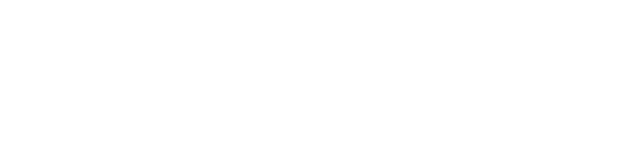
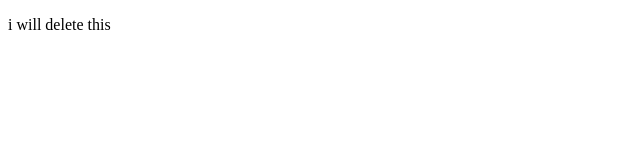
Before and after one commit to Chichmak/Attestation, a plain HTML site: page index.html in a window 1280 px wide. Shown: the whole page, without its empty margins (0-640 px from the left). Drawn offline with Linux system fonts and the light colour scheme.

Commit message:
add text

```diff
--- a/index.html
+++ b/index.html
@@ -7,6 +7,6 @@
         <title>first page</title>
     </head>
     <body>
-
+        <p>i will delete this</p>
     </body>
     </html>
```
